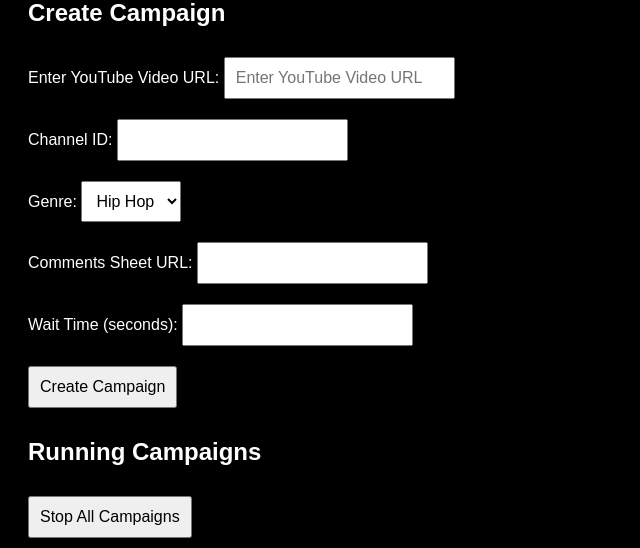
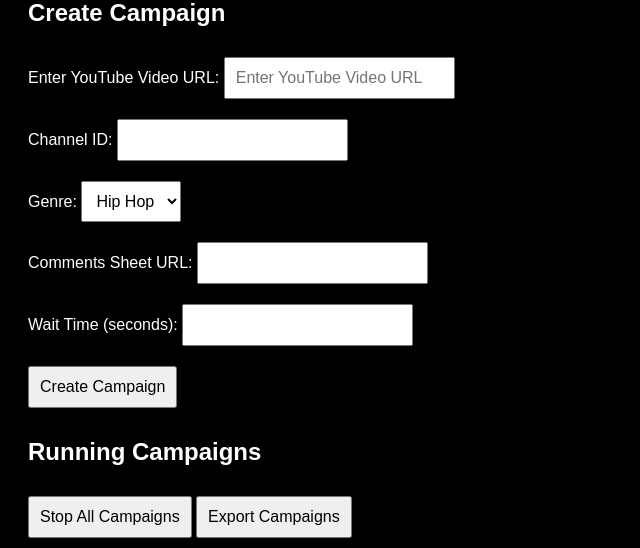
Before and after one commit to alisay18/artist_influence, a Flask app: page / in a window 1280 px wide. Shown: the part 212-760 px from the top of the page, without its empty margins (0-640 px from the left). Run offline with Flask 3, Linux system fonts and the light colour scheme.

Commit message:
update ratio app

```diff
--- a/ratio_app/app.py
+++ b/ratio_app/app.py
@@ -188,12 +188,12 @@ def stop_campaign(campaign_id):
     return redirect(url_for("index"))
 
 
-@app.route("/export")
+@app.route("/export_campaigns", methods=["GET"])
 def export():
     campaigns_df = pd.DataFrame(json.loads(session.get("campaigns", "[]")))
-    campaigns_df.to_csv("campaigns_report.csv", index=False)
-    return send_file("campaigns_report.csv", as_attachment=True)
-
+    file_path = "campaigns_report.csv"
+    campaigns_df.to_csv(file_path, index=False)
+    return send_file(file_path, as_attachment=True)
 
 @app.route("/stop", methods=["POST"])
 def stop():
--- a/ratio_app/templates/YTTableTest2.html
+++ b/ratio_app/templates/YTTableTest2.html
@@ -78,6 +78,9 @@
                 <form method="POST" action="/stop" style="display: inline;">
                     <button type="submit">Stop All Campaigns</button>
                 </form>
+                <form method="GET" action="/export_campaigns" style="display: inline;">
+                    <button type="submit">Export Campaigns</button>
+                </form>
             </div>
             </div>
             <table>
```
